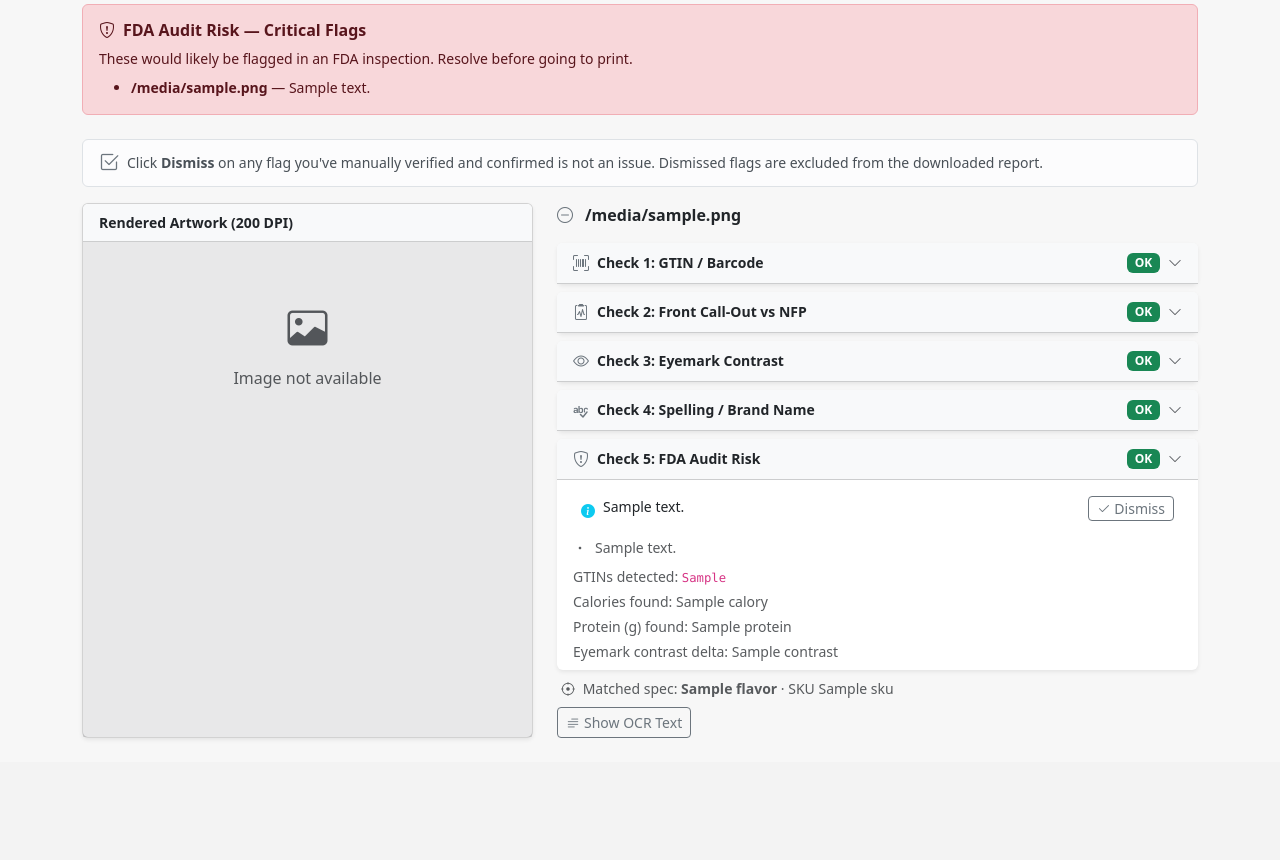
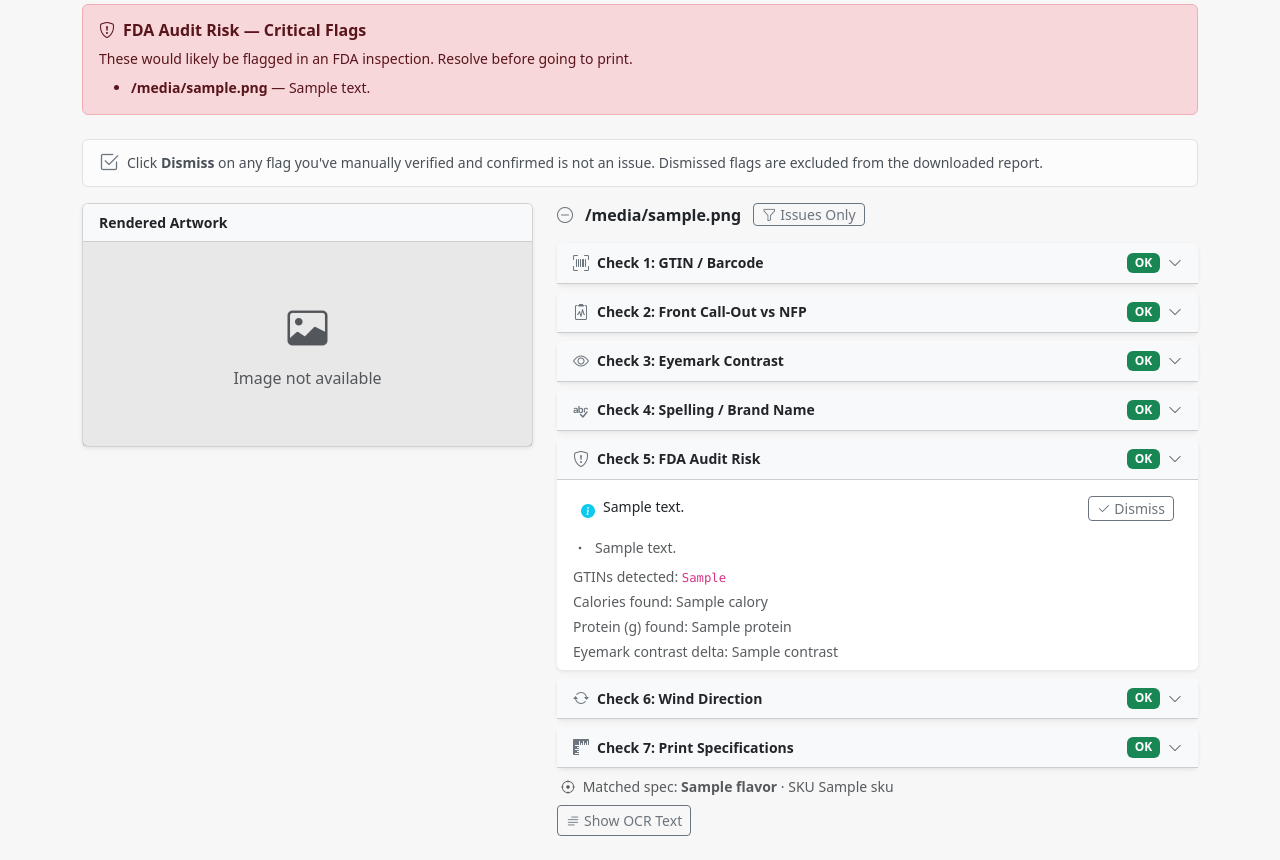
Before and after one commit to lowryakers/Artwork-Proofing, a Flask app: template templates/result.html in a window 1280 px wide. Shown: the part 285-1145 px from the top of the page. Before the commit the page ends 1023 px from the top, so only its background shows below. Run offline with Flask 3, Linux system fonts and the light colour scheme; the template is opened without the code that fills it: most values are stand-ins (such as "Sample title", 1, 10 or a date in 2020).

Commit message:
Speed and UX improvements: parallel processing, smart OCR, sticky panel, issues filter
Speed:
- Parallel file processing via ThreadPoolExecutor (max workers = CPU count);
  a 10-file batch now finishes in ~1x the slowest file instead of 10x
- Skip Tesseract OCR when PyMuPDF extracts 100+ words (saves 2-4s per file
  with live text; outlined-text PDFs still get full OCR)
- Lower pdftoppm render from 250 to 200 DPI (36% fewer pixels); auto-retry
  barcode scan at 350 DPI only when 200 DPI pyzbar returns no result
- Progress label now shows "N of M files done" during parallel runs

UX:
- Image panel is sticky on desktop (col-lg-5 position:sticky) so the
  artwork stays visible while scrolling through check cards
- Issues-Only toggle button per file; hides passing check cards and note
  sections, showing only critical/warning rows
- Wind Direction (Check 6) and Print Specs (Check 7) now rendered in both
  the Jinja and JS result paths (were computed but never displayed)
- NFP and Wind cards are conditionally rendered (skipped in generic mode
  where they're not computed)

https://claude.ai/code/session_01Hkoy4jrC9aHeEYMzA2nUf4

```diff
--- a/templates/result.html
+++ b/templates/result.html
@@ -167,14 +167,14 @@
 {% macro _file_result(r, job_id, idx, dismissals) %}
 <div class="row g-4">
 
-  <!-- Artwork image -->
-  <div class="col-lg-5">
-    <div class="card shadow-sm h-100">
-      <div class="card-header small fw-semibold bg-light py-2">Rendered Artwork (200 DPI)</div>
+  <!-- Artwork image — sticky so it stays visible while scrolling checks -->
+  <div class="col-lg-5 artwork-col">
+    <div class="card shadow-sm">
+      <div class="card-header small fw-semibold bg-light py-2">Rendered Artwork</div>
       <div class="card-body p-2 text-center bg-dark bg-opacity-10">
         {% if r.img_path %}
           <img src="{{ url_for('serve_image', job_id=job_id, filename=r.img_path | basename_filter) }}"
-               class="img-fluid rounded shadow-sm" style="max-height:640px;object-fit:contain"
+               class="img-fluid rounded shadow-sm" style="max-height:78vh;object-fit:contain"
                alt="{{ r.filename }}">
         {% else %}
           <div class="text-muted py-5">
@@ -191,8 +191,8 @@
       <div class="alert alert-danger"><strong>Processing error:</strong> {{ r.error }}</div>
     {% else %}
 
-    <!-- File header -->
-    <div class="d-flex align-items-center gap-2 mb-3">
+    <!-- File header + Issues-Only toggle -->
+    <div class="d-flex align-items-center gap-2 mb-3 flex-wrap">
       {{ _sev_icon(r.severity) }}
       <span class="fw-bold text-truncate">{{ r.filename }}</span>
       {% if r.severity == 'critical' %}
@@ -204,13 +204,25 @@
       {% elif r.severity == 'info' %}
         <span class="badge bg-info text-dark ms-auto">{{ r.info_count }} notes</span>
       {% endif %}
+      <button class="btn btn-outline-secondary btn-sm py-0 ms-1 filter-toggle"
+              onclick="toggleIssuesOnly(this)" title="Hide notes and passing checks">
+        <i class="bi bi-funnel me-1"></i>Issues Only
+      </button>
     </div>
 
+    <div class="checks-container">
     {{ _check_card('1','GTIN / Barcode',        'bi-upc-scan',           r.checks.gtin,     idx, r.filename, 'gtin',     dismissals) }}
+    {% if r.checks.get('nfp') is not none %}
     {{ _check_card('2','Front Call-Out vs NFP', 'bi-clipboard2-pulse',   r.checks.nfp,      idx, r.filename, 'nfp',      dismissals) }}
+    {% endif %}
     {{ _check_card('3','Eyemark Contrast',       'bi-eye',                r.checks.eyemark,  idx, r.filename, 'eyemark',  dismissals) }}
     {{ _check_card('4','Spelling / Brand Name', 'bi-spellcheck',         r.checks.spelling, idx, r.filename, 'spelling', dismissals) }}
     {{ _check_card('5','FDA Audit Risk',         'bi-shield-exclamation', r.checks.fda,      idx, r.filename, 'fda',      dismissals, always_open=true) }}
+    {% if r.checks.get('wind') is not none %}
+    {{ _check_card('6','Wind Direction',         'bi-arrow-repeat',       r.checks.wind,     idx, r.filename, 'wind',     dismissals) }}
+    {% endif %}
+    {{ _check_card('7','Print Specifications',  'bi-rulers',             r.checks.specs,    idx, r.filename, 'specs',    dismissals) }}
+    </div>
 
     <!-- Matched spec info -->
     {% if r.matched_spec %}
@@ -251,7 +263,7 @@
 {% set card_id = 'chk' ~ num ~ '_' ~ idx %}
 
 <div class="card mb-2 check-card
-  {% if crits %}border-danger{% elif warns %}border-warning{% else %}border-0{% endif %} shadow-sm">
+  {% if crits %}border-danger check-has-issues{% elif warns %}border-warning check-has-issues{% else %}border-0{% endif %} shadow-sm">
 
   <div class="card-header d-flex align-items-center gap-2 py-2
     {% if crits %}bg-danger bg-opacity-10{% elif warns %}bg-warning bg-opacity-10{% else %}bg-light{% endif %}"
@@ -292,7 +304,7 @@
       {% endfor %}
 
       {% if notes %}
-      <div class="text-muted mt-1">
+      <div class="check-notes text-muted mt-1">
         {% for n in notes %}
         <div class="d-flex gap-2 mb-1">
           <i class="bi bi-dot flex-shrink-0"></i><span>{{ n }}</span>
@@ -326,6 +338,16 @@
 
 
 {% block scripts %}
+<style>
+  /* Sticky artwork panel — image stays in view while scrolling check cards */
+  @media (min-width: 992px) {
+    .artwork-col { position: sticky; top: 1rem; align-self: flex-start; }
+  }
+  /* Issues-only filter — hide notes and clean cards when active */
+  .checks-container.issues-only .check-notes       { display: none !important; }
+  .checks-container.issues-only .check-card:not(.check-has-issues) { display: none !important; }
+  .filter-toggle.active { background: #212529; color: #fff; border-color: #212529; }
+</style>
 <script>
 const JOB_ID      = "{{ job_id }}";
 const INIT_STATUS = "{{ job.status }}";
@@ -386,7 +408,7 @@ function issueRows(issues, filename, checkKey) {
 
 function noteRows(notes) {
   if (!notes || !notes.length) return '';
-  return `<div class="text-muted mt-1">${notes.map(n =>
+  return `<div class="check-notes text-muted mt-1">${notes.map(n =>
     `<div class="d-flex gap-2 mb-1"><i class="bi bi-dot flex-shrink-0"></i><span>${esc(n)}</span></div>`
   ).join('')}</div>`;
 }
@@ -400,8 +422,9 @@ function checkCard(num, title, icon, check, uid, filename, checkKey, alwaysOpen)
   const infos  = issues.filter(i => i.severity === 'info');
   const id     = `jschk${num}_${uid}`;
 
+  const hasIssues = crits.length || warns.length;
   const hdrCls  = crits.length ? 'bg-danger bg-opacity-10' : warns.length ? 'bg-warning bg-opacity-10' : 'bg-light';
-  const bdrCls  = crits.length ? 'border-danger' : warns.length ? 'border-warning' : 'border-0';
+  const bdrCls  = crits.length ? 'border-danger check-has-issues' : warns.length ? 'border-warning check-has-issues' : 'border-0';
   const iconCls = crits.length ? 'text-danger' : warns.length ? 'text-warning' : 'text-secondary';
   const badge   = crits.length ? `<span class="badge bg-danger">${crits.length} critical</span>`
                 : warns.length ? `<span class="badge bg-warning text-dark">${warns.length} warnings</span>`
@@ -452,24 +475,36 @@ function fileResult(r, jobId, idx) {
   const imgFname = r.img_path ? r.img_path.split('/').pop() : null;
   const imgHtml  = imgFname
     ? `<img src="/image/${jobId}/${imgFname}" class="img-fluid rounded shadow-sm"
-            style="max-height:640px;object-fit:contain" alt="${esc(r.filename)}">`
+            style="max-height:78vh;object-fit:contain" alt="${esc(r.filename)}">`
     : `<div class="text-muted py-5"><i class="bi bi-image fs-1 d-block mb-2"></i>Image not available</div>`;
 
   const checks = r.checks || {};
   const uid    = `${jobId}_${idx}`;
+  const sevBadgeHtml = sevBadge(r);
+
+  let checksHtml = '';
+  checksHtml += checkCard('1','GTIN / Barcode',        'bi-upc-scan',           checks.gtin,     uid, r.filename, 'gtin',     false);
+  if (checks.nfp != null)
+    checksHtml += checkCard('2','Front Call-Out vs NFP','bi-clipboard2-pulse',   checks.nfp,      uid, r.filename, 'nfp',      false);
+  checksHtml += checkCard('3','Eyemark Contrast',       'bi-eye',                checks.eyemark,  uid, r.filename, 'eyemark',  false);
+  checksHtml += checkCard('4','Spelling / Brand Name', 'bi-spellcheck',         checks.spelling, uid, r.filename, 'spelling', false);
+  checksHtml += checkCard('5','FDA Audit Risk',         'bi-shield-exclamation', checks.fda,      uid, r.filename, 'fda',      true);
+  if (checks.wind != null)
+    checksHtml += checkCard('6','Wind Direction',       'bi-arrow-repeat',       checks.wind,     uid, r.filename, 'wind',     false);
+  checksHtml += checkCard('7','Print Specifications',  'bi-rulers',             checks.specs,    uid, r.filename, 'specs',    false);
 
   let content = r.error
     ? `<div class="alert alert-danger"><strong>Error:</strong> ${esc(r.error)}</div>`
-    : `<div class="d-flex align-items-center gap-2 mb-3">
+    : `<div class="d-flex align-items-center gap-2 mb-3 flex-wrap">
         ${sevIcon(r.severity)}
         <span class="fw-bold text-truncate">${esc(r.filename)}</span>
-        ${sevBadge(r)}
+        ${sevBadgeHtml}
+        <button class="btn btn-outline-secondary btn-sm py-0 ms-1 filter-toggle"
+                onclick="toggleIssuesOnly(this)" title="Hide notes and passing checks">
+          <i class="bi bi-funnel me-1"></i>Issues Only
+        </button>
       </div>
-      ${checkCard('1','GTIN / Barcode',        'bi-upc-scan',           checks.gtin,     uid, r.filename, 'gtin',     false)}
-      ${checkCard('2','Front Call-Out vs NFP', 'bi-clipboard2-pulse',   checks.nfp,      uid, r.filename, 'nfp',      false)}
-      ${checkCard('3','Eyemark Contrast',       'bi-eye',                checks.eyemark,  uid, r.filename, 'eyemark',  false)}
-      ${checkCard('4','Spelling / Brand Name', 'bi-spellcheck',         checks.spelling, uid, r.filename, 'spelling', false)}
-      ${checkCard('5','FDA Audit Risk',         'bi-shield-exclamation', checks.fda,      uid, r.filename, 'fda',      true)}
+      <div class="checks-container">${checksHtml}</div>
       ${r.ocr_preview ? `<div class="mt-2">
         <button class="btn btn-outline-secondary btn-sm" type="button"
                 data-bs-toggle="collapse" data-bs-target="#jsocr${idx}">
@@ -481,9 +516,9 @@ function fileResult(r, jobId, idx) {
         </div></div>` : ''}`;
 
   return `<div class="row g-4">
-    <div class="col-lg-5">
-      <div class="card shadow-sm h-100">
-        <div class="card-header small fw-semibold bg-light py-2">Rendered Artwork (200 DPI)</div>
+    <div class="col-lg-5 artwork-col">
+      <div class="card shadow-sm">
+        <div class="card-header small fw-semibold bg-light py-2">Rendered Artwork</div>
         <div class="card-body p-2 text-center bg-dark bg-opacity-10">${imgHtml}</div>
       </div>
     </div>
@@ -547,6 +582,17 @@ function buildReport(job) {
     (results[0] ? fileResult(results[0], job.id, 0) : '');
 }
 
+/* ── Issues-Only filter ── */
+function toggleIssuesOnly(btn) {
+  const container = btn.closest('.col-lg-7').querySelector('.checks-container');
+  if (!container) return;
+  const on = container.classList.toggle('issues-only');
+  btn.classList.toggle('active', on);
+  btn.innerHTML = on
+    ? '<i class="bi bi-funnel-fill me-1"></i>Show All'
+    : '<i class="bi bi-funnel me-1"></i>Issues Only';
+}
+
 /* ── Polling ── */
 if (INIT_STATUS !== 'done' && INIT_STATUS !== 'error') {
   const interval = setInterval(async () => {
@@ -554,7 +600,7 @@ if (INIT_STATUS !== 'done' && INIT_STATUS !== 'error') {
       const s = await (await fetch(`/api/status/${JOB_ID}`)).json();
       document.getElementById('pBar').style.width  = Math.max(5, s.progress) + '%';
       document.getElementById('pLabel').textContent = `Processing… ${s.progress}%`;
-      document.getElementById('pFile').textContent  = s.current_file ? `Current file: ${s.current_file}` : '';
+      document.getElementById('pFile').textContent  = s.current_file || '';
 
       if (s.status === 'done') {
         clearInterval(interval);
```
Also changed, not shown: proof_engine.py (+60 -32 lines).
